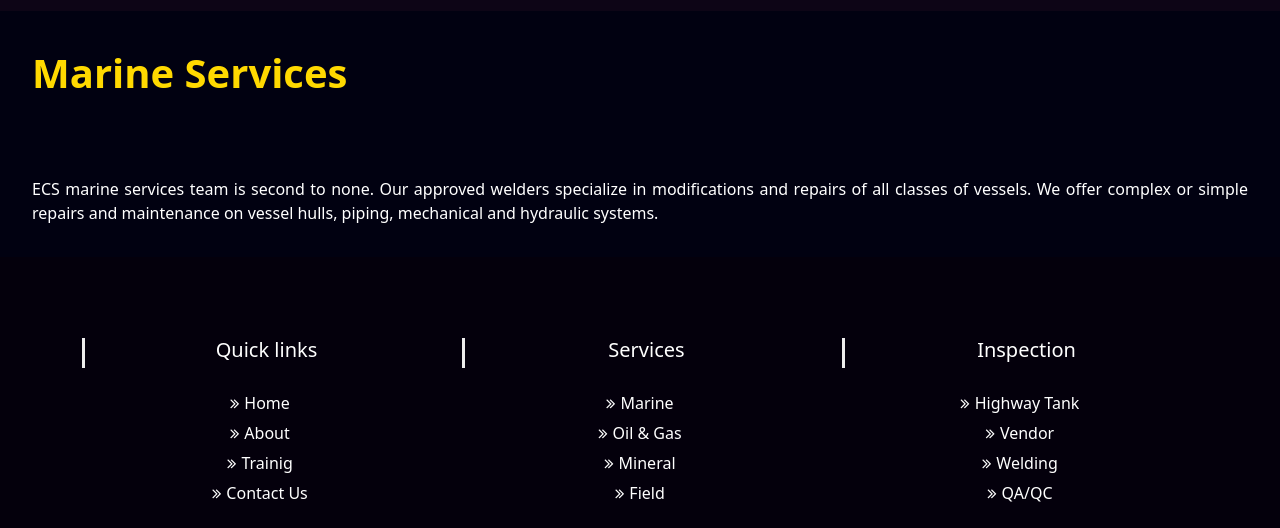
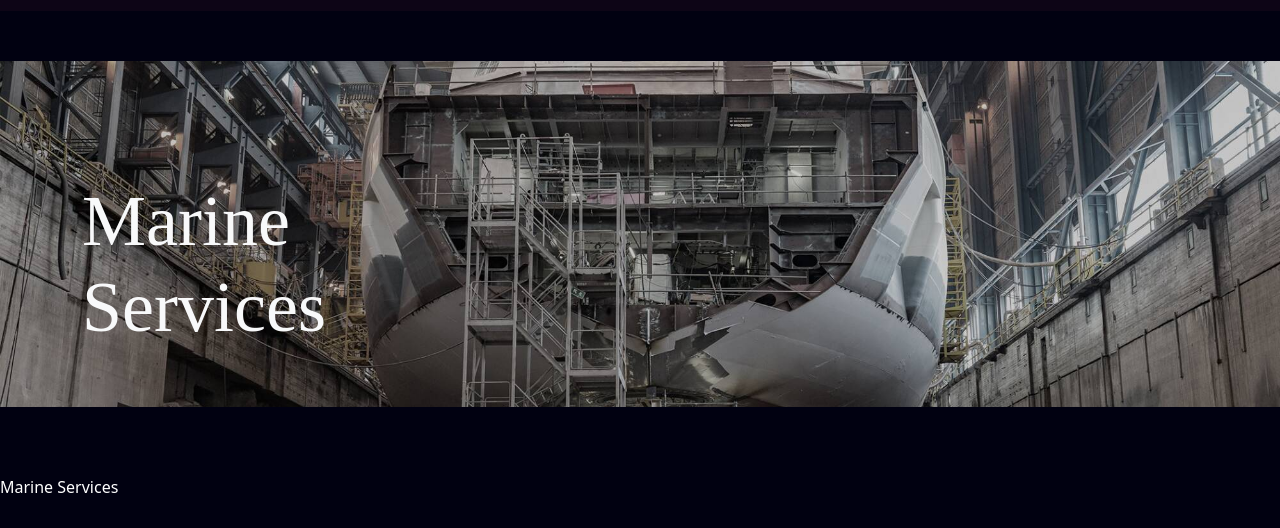
Before and after one commit to sarsahvincent/elven_eng, a website: page services/marine.html in a window 1280 px wide. Shown: the part 55-583 px from the top of the page. Drawn offline with nearby package versions, Linux system fonts and the light colour scheme; files whose address does not match are found by name; a web font is replaced by a local one.

Commit message:
Add files via upload

```diff
--- a/services/marine.html
+++ b/services/marine.html
@@ -74,7 +74,17 @@
         </div>
     </nav>
 
-    <h1 class="marine_header">Marine Services</h1>
+    <section>
+        <header class="bg-info py-5 mb-2 marine_image">
+            <div class="container h-100">
+                <div class="row h-100 align-items-center">
+                    <div class="col-lg-1">
+                        <h1 class="display-2 text-light mt-5 mb-2">Marine Services</h1>
+                    </div>
+                </div>
+            </div>
+        </header>
+    </section <h1 class="marine_header">Marine Services</h1>
 
     <div class="marine_text">
         <p>ECS marine services team is second to none. Our approved welders specialize in modifications and repairs of all classes of vessels. We offer complex or simple repairs and maintenance on vessel hulls, piping, mechanical and hydraulic systems.
```
Also changed, not shown: services/field.html (+11 -2 lines), services/mineral.html (+11 -1 lines), services/oil_and_gas.html (+12 -1 lines).
